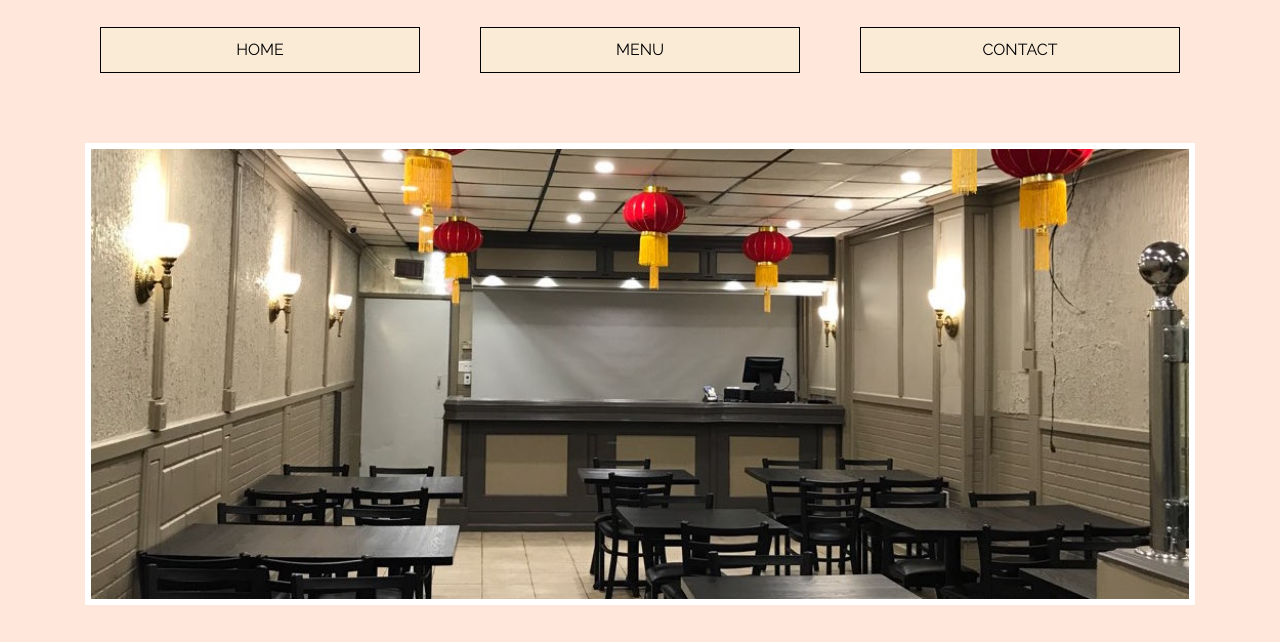
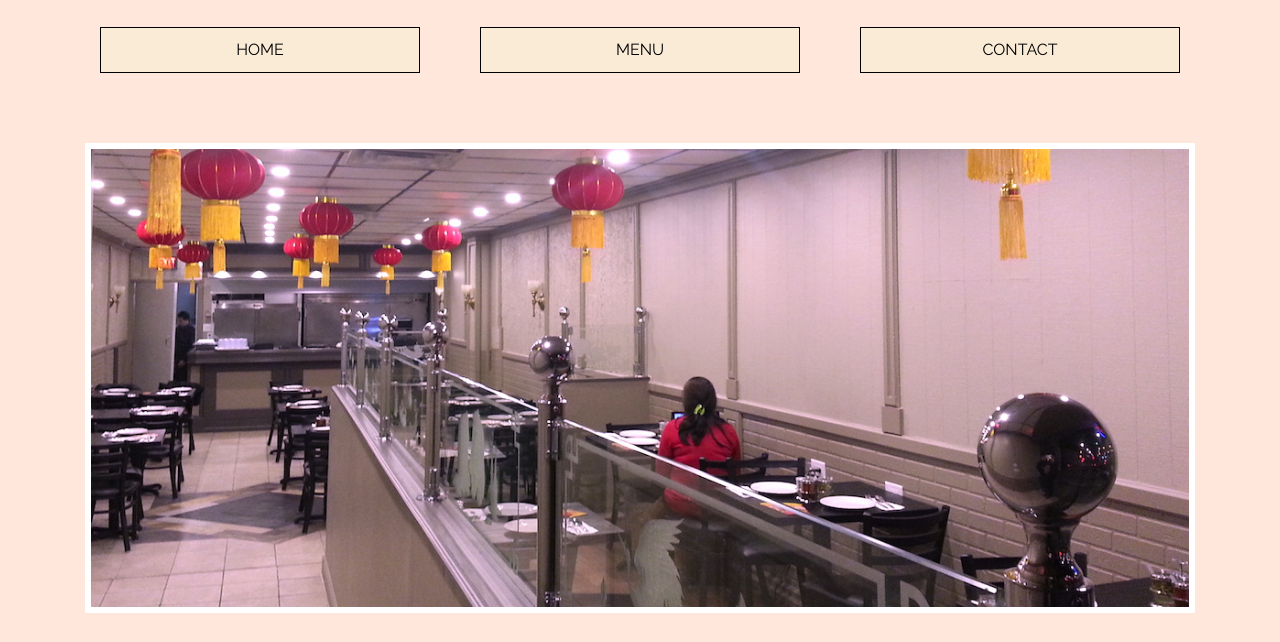
Before and after one commit to kisna72/umamihakka, a plain HTML site: page index.html in a window 1280 px wide. Shown: the part 155-797 px from the top of the page. Drawn offline with nearby package versions, Linux system fonts and the light colour scheme.

Commit message:
update the image in the homepage

```diff
--- a/index.html
+++ b/index.html
@@ -47,7 +47,7 @@
       <div class="row body-home">
         <div class="col">
           <div class="pic">
-            <img src="restaurant_pics/restaurant.jpg"/>
+            <img src="restaurant_pics/restaurant_withplates.jpg"/>
           </div>
         </div>
       </div>
```
Also changed, not shown: restaurant_pics/restaurant_withplates.jpg (added).
